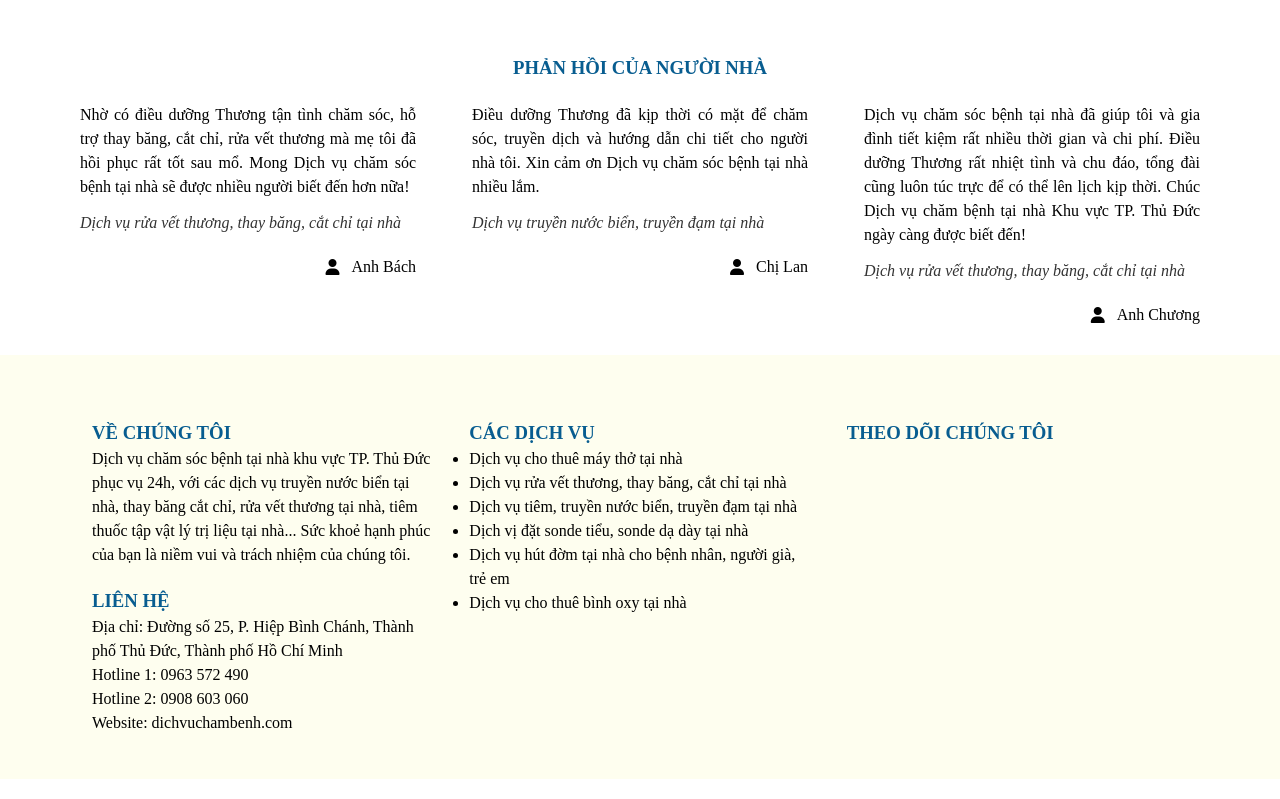
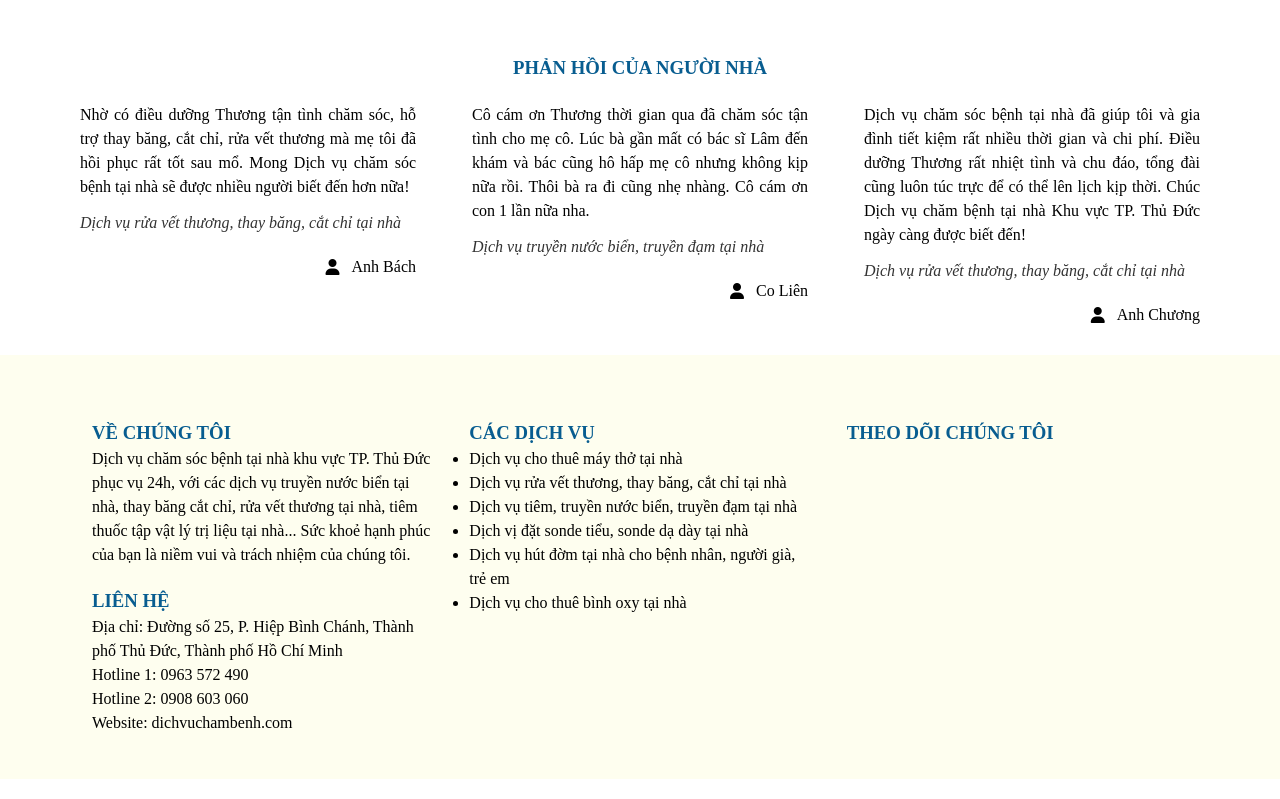
Before and after one commit to TinhHams/dich-vu-y-te, a plain HTML site: page index.html in a window 1280 px wide. Shown: the part 2958-3757 px from the top of the page. Drawn offline with Linux system fonts and the light colour scheme.

Commit message:
Add files via upload

```diff
--- a/index.html
+++ b/index.html
@@ -1,8 +1,8 @@
 <!DOCTYPE html>
 <html lang="en">
     <head>
-        <title>Dịch vụ Chăm sóc bệnh tại nhà khu vực TP. Thủ Đức</title>
-        <meta name="robots" content="follow, index, max-snippet:-1, max-video-preview:-1, max-image-preview:large">
+        <title>Dịch vụ Chăm sóc bệnh tại nhà TP. Thủ Đức</title>
+        <meta name="robots" content="index,follow,max-snippet:-1" />
         <meta charset="UTF-8" />
         <meta name="viewport" content="width=device-width, initial-scale=1.0" />
         <link rel="canonical" href="https://www.dichvuchambenh.com/" />
@@ -12,7 +12,6 @@
         />
         <meta name="keywords" content="dịch vụ chăm sóc bệnh tại nhà, khu vực thủ đức, điều dưỡng, 24h, chăm bệnh" />
         <meta property="og:title" content="Dịch vụ Chăm sóc bệnh tại nhà khu vực TP. Thủ Đức" />
-        <meta property="og:locale" content="vi_VN">
         <meta property="og:type" content="website" />
         <meta property="og:url" content="https://www.dichvuchambenh.com/" />
         <meta property="og:image" content="https://www.dichvuchambenh.com/src/assets/img/favicon.png" />
@@ -446,8 +445,9 @@
                             <div class="feedback-box">
                                 <div class="message">
                                     <p>
-                                        Điều dưỡng Thương đã kịp thời có mặt để chăm sóc, truyền dịch và hướng dẫn chi
-                                        tiết cho người nhà tôi. Xin cảm ơn Dịch vụ chăm sóc bệnh tại nhà nhiều lắm.
+                                        Cô cám ơn Thương thời gian qua đã chăm sóc tận tình cho mẹ cô. Lúc bà gần mất có
+                                        bác sĩ Lâm đến khám và bác cũng hô hấp mẹ cô nhưng không kịp nữa rồi. Thôi bà ra
+                                        đi cũng nhẹ nhàng. Cô cám ơn con 1 lần nữa nha.
                                     </p>
                                 </div>
                                 <span class="service-name">Dịch vụ truyền nước biển, truyền đạm tại nhà</span>
@@ -455,7 +455,7 @@
                                     <div class="avatar">
                                         <i class="fa-solid fa-user"></i>
                                     </div>
-                                    <div class="name">Chị Lan</div>
+                                    <div class="name">Co Liên</div>
                                 </div>
                             </div>
 
```
